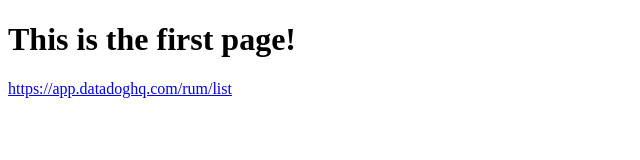
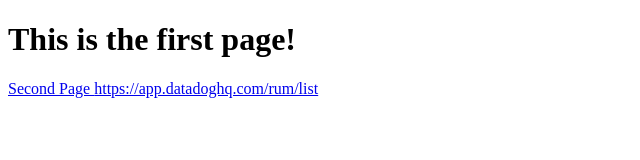
Before and after one commit to XG-xin/XG-xin.github.io, a plain HTML site: page index.html in a window 1280 px wide. Shown: the whole page, without its empty margins (0-640 px from the left). Drawn offline with Linux system fonts and the light colour scheme.

Commit message:
Update index.html

```diff
--- a/index.html
+++ b/index.html
@@ -21,6 +21,7 @@
 </script>
 <html>
 <h1 >This is the first page!</h1>
+    <a href="page.html">Second Page </a>
 <a href="https://app.datadoghq.com/rum/list">https://app.datadoghq.com/rum/list</a>
 </body>
 </html>
```
